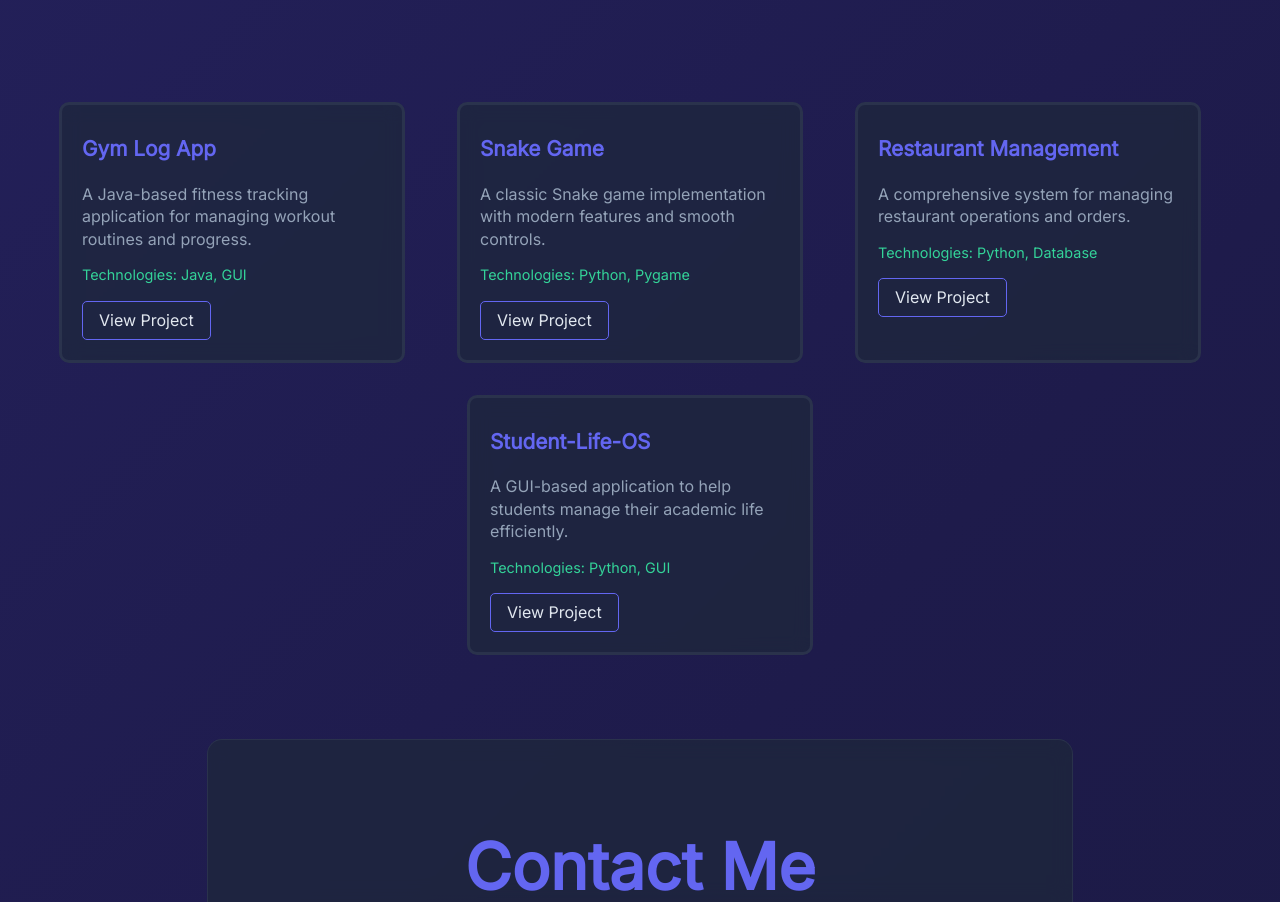
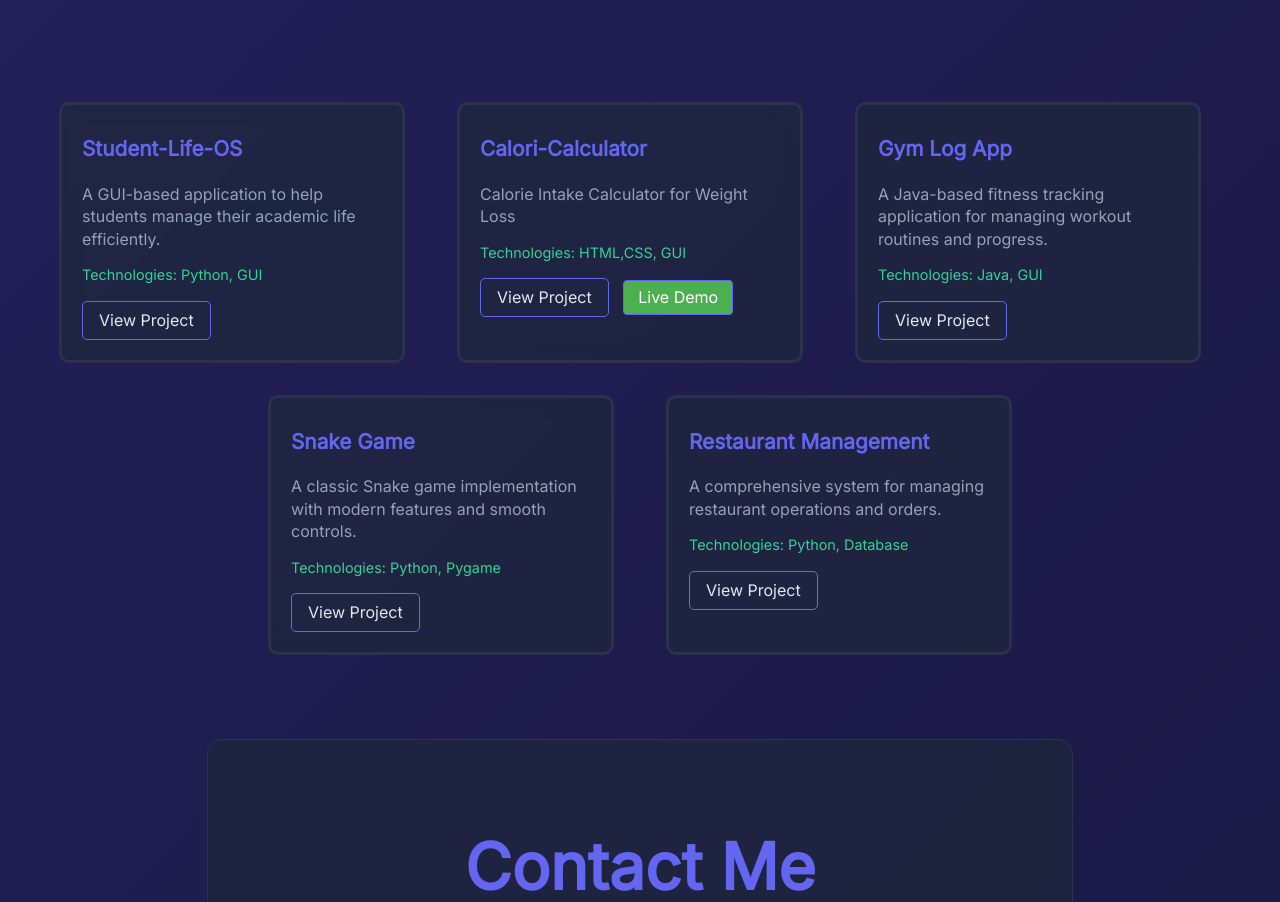
Before and after one commit to ydvSajal/S.P, a plain HTML site: page index.html in a window 1280 px wide. Shown: the part 1976-2878 px from the top of the page. Drawn offline with Linux system fonts and the light colour scheme.

Commit message:
Add 'Live' button linking to Calori-Calculator live demo under project section

```diff
--- a/index.html
+++ b/index.html
@@ -53,6 +53,22 @@
     <section id="projects">
         <h2 class="port_projects">Projects</h2>
         <div class="projects">
+
+            <div class="project">
+                <h3>Student-Life-OS</h3>
+                <p>A GUI-based application to help students manage their academic life efficiently.</p>
+                <div class="project-tech">Technologies: Python, GUI</div>
+                <a href="https://github.com/ydvSajal/Student-Life-OS" target="_blank" rel="noopener noreferrer" class="project-link">View Project</a>
+            </div>
+
+            <div class="project">
+                <h3>Calori-Calculator</h3>
+                <p>Calorie Intake Calculator for Weight Loss</p>
+                <div class="project-tech">Technologies: HTML,CSS, GUI</div>
+                <a href="https://github.com/ydvSajal/Calori-Calculator#" target="_blank" rel="noopener noreferrer" class="project-link">View Project</a>
+                <a href="https://ydvsajal.github.io/Calori-Calculator/" target="_blank" rel="noopener noreferrer" class="project-link" style="margin-left: 10px; background: #4CAF50; color: white; padding: 6px 14px; border-radius: 4px; text-decoration: none;">Live Demo</a>
+            </div>
+
             <div class="project">
                 <h3>Gym Log App</h3>
                 <p>A Java-based fitness tracking application for managing workout routines and progress.</p>
@@ -74,12 +90,6 @@
                 <a href="https://github.com/ydvSajal/Restraunt_Management_system." target="_blank" rel="noopener noreferrer" class="project-link">View Project</a>
             </div>
 
-            <div class="project">
-                <h3>Student-Life-OS</h3>
-                <p>A GUI-based application to help students manage their academic life efficiently.</p>
-                <div class="project-tech">Technologies: Python, GUI</div>
-                <a href="https://github.com/ydvSajal/Student-Life-OS" target="_blank" rel="noopener noreferrer" class="project-link">View Project</a>
-            </div>
         </div>
     </section>
 
```
